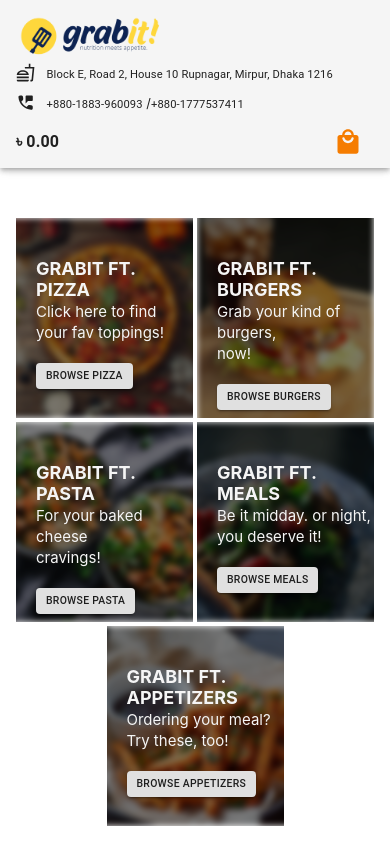
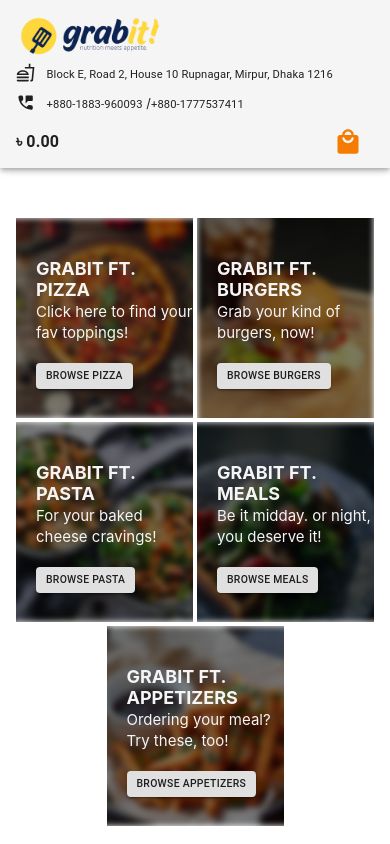
Before and after one commit to tamzid958/GrabITCatering-Frontend, a React (Create React App) app: page / in a window 390 px wide. Shown: the top 844 px of the page. Built offline with nearby package versions, Linux system fonts and the light colour scheme.

Commit message:
media query added

```diff
--- a/src/Components/FoodCategories.tsx
+++ b/src/Components/FoodCategories.tsx
@@ -34,7 +34,7 @@ export default function FoodCategories(props : {foodCategories: IFoodCategory[]}
                            <span style={{
                                fontSize: 15,
                                fontWeight: "lighter",
-                               whiteSpace: "pre-line"
+                               whiteSpace: isScreenSmall? "normal" : "pre-line"
                            }} >
                                {foodCategory.subtitle}
                            </span> <br/> <br/>
```
